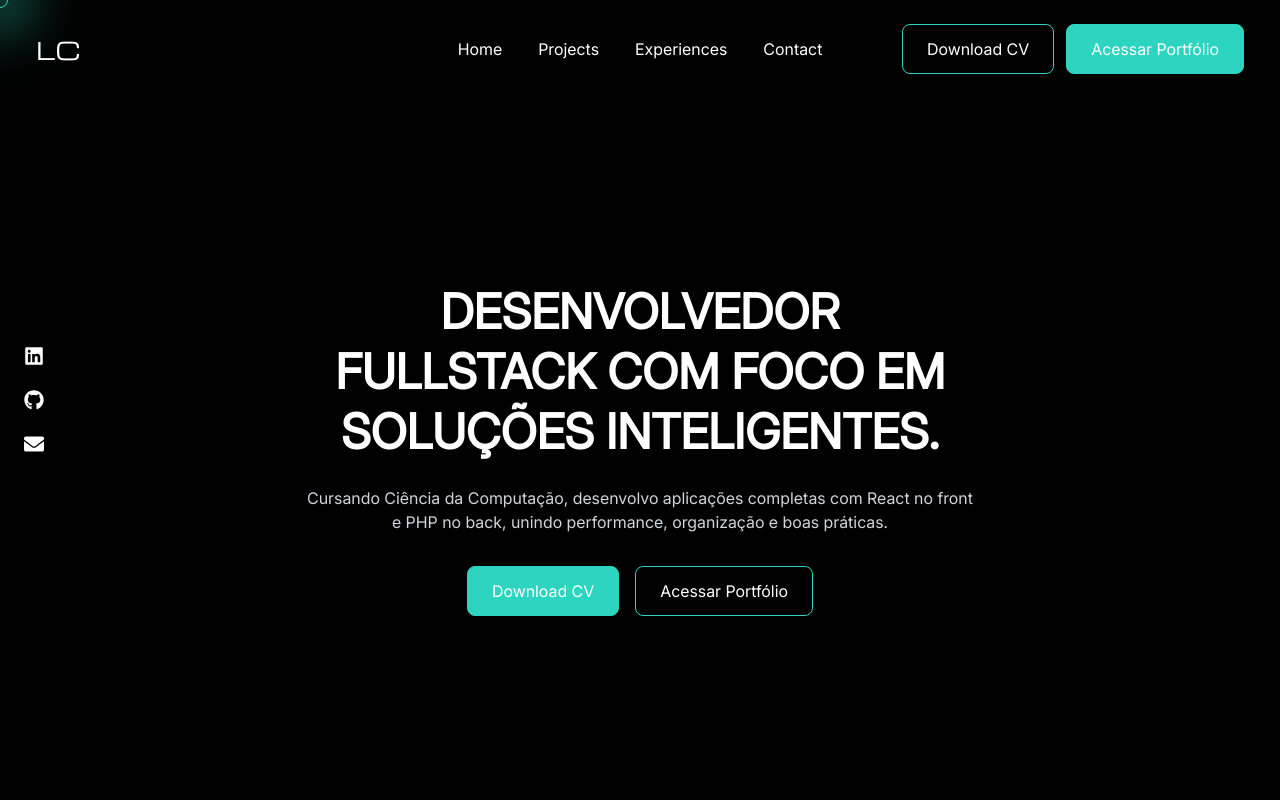
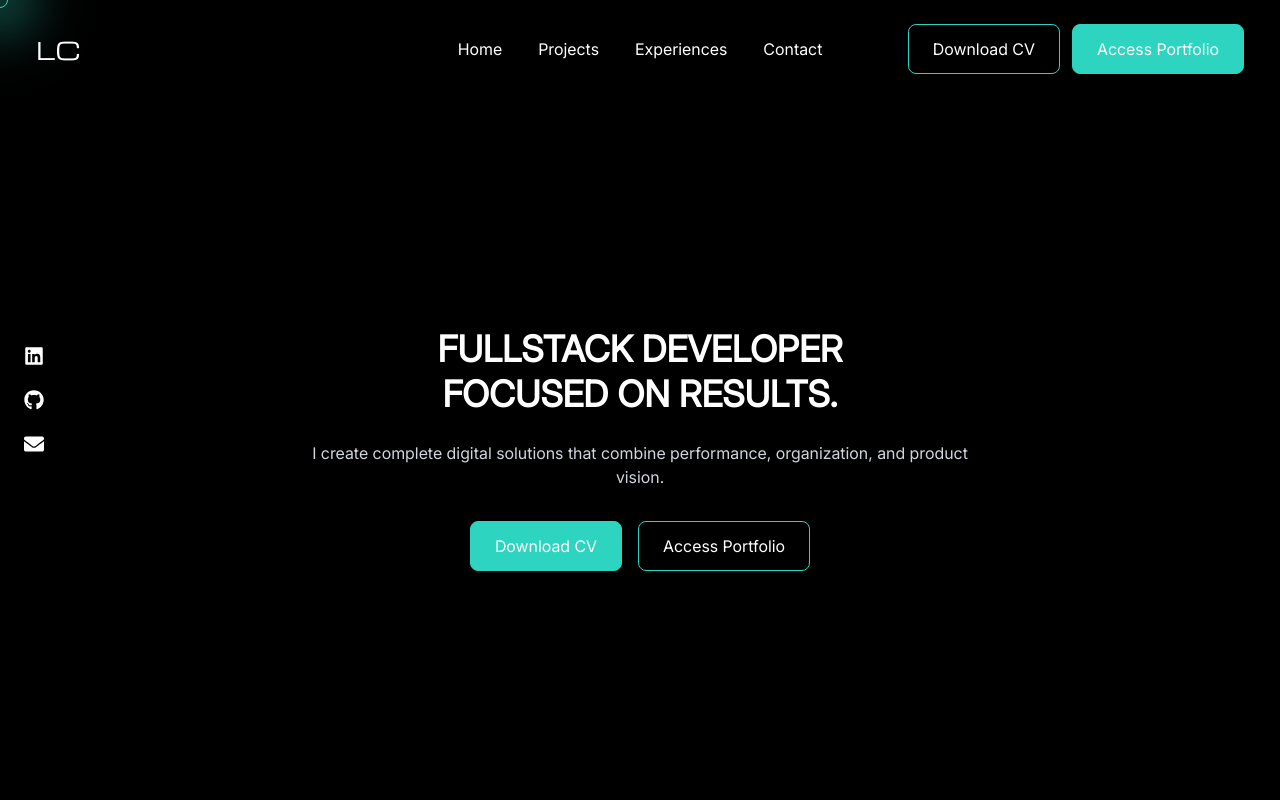
Before and after one commit to lucascarmon4/portfolio-lucascarmona, a React (Vite) app: page / in a window 1280 px wide. Shown: the top 800 px of the page. Built offline with nearby package versions, Linux system fonts and the light colour scheme.

Commit message:
hero translate

```diff
--- a/locales/en.json
+++ b/locales/en.json
@@ -5,6 +5,14 @@
             "projects": "Projects",
             "experiences": "Experiences",
             "contact": "Contact"
-        }
+        },
+        "button1": "Access Portfolio",
+        "button2": "Download CV"
+    },
+    "hero": {
+        "title": "FULLSTACK DEVELOPER <br /> FOCUSED ON RESULTS.",
+        "description": "I create complete digital solutions that combine performance, organization, and product vision.",
+        "button1": "Access Portfolio",
+        "button2": "Download CV"
     }
 }
--- a/locales/pt.json
+++ b/locales/pt.json
@@ -8,5 +8,11 @@
         },
         "button1": "Acessar Portfólio",
         "button2": "Download CV"
+    },
+    "hero": {
+        "title": "DESENVOLVEDOR FULLSTACK <br /> COM FOCO EM RESULTADOS.",
+        "description": "Crio soluções digitais completas que unem desempenho, organização e visão de produto.",
+        "button1": "Acessar Portfólio",
+        "button2": "Download CV"
     }
 }
--- a/src/components/Hero.tsx
+++ b/src/components/Hero.tsx
@@ -1,7 +1,10 @@
+import { useTranslation } from "react-i18next";
 import Button from "./Button";
 import { FaLinkedin, FaGithub, FaEnvelope } from "react-icons/fa";
 
 function Hero() {
+    const { t } = useTranslation();
+
     return (
         <section
             id="header"
@@ -30,25 +33,18 @@ function Hero() {
             {/* Conteúdo central */}
             <div className="text-center max-w-2xl">
                 <h1
-                    className="text-3xl sm:text-4xl md:text-5xl font-['Inter400'] font-bold leading-tight mb-6"
+                    className="text-2xl sm:text-3xl md:text-4xl font-['Inter400'] font-bold leading-tight mb-6"
                     data-aos="fade-down"
                     data-delay={0}
-                >
-                    <span>DESENVOLVEDOR</span>
-                    <br />
-                    FULLSTACK COM FOCO EM
-                    <br />
-                    SOLUÇÕES INTELIGENTES.
-                </h1>
+                    dangerouslySetInnerHTML={{ __html: t("hero.title") }}
+                />
 
                 <p
                     className="text-sm sm:text-base text-gray-300 mb-8 font-[Inter400]"
                     data-aos="fade-down"
                     data-aos-delay={100}
                 >
-                    Cursando Ciência da Computação, desenvolvo aplicações
-                    completas com React no front e PHP no back, unindo
-                    performance, organização e boas práticas.
+                    {t("hero.description")}
                 </p>
 
                 <div
@@ -56,8 +52,8 @@ function Hero() {
                     data-aos-delay={200}
                     className="flex justify-center gap-4 flex-wrap"
                 >
-                    <Button type="primary">Download CV</Button>
-                    <Button type="secondary">Acessar Portfólio</Button>
+                    <Button type="primary">{t("header.button2")}</Button>
+                    <Button type="secondary">{t("header.button1")}</Button>
                 </div>
             </div>
         </section>
```
